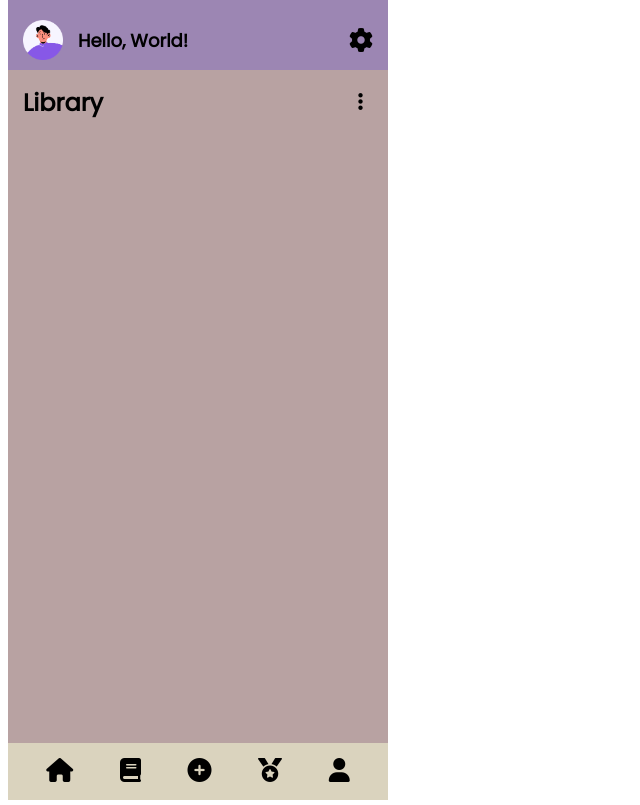
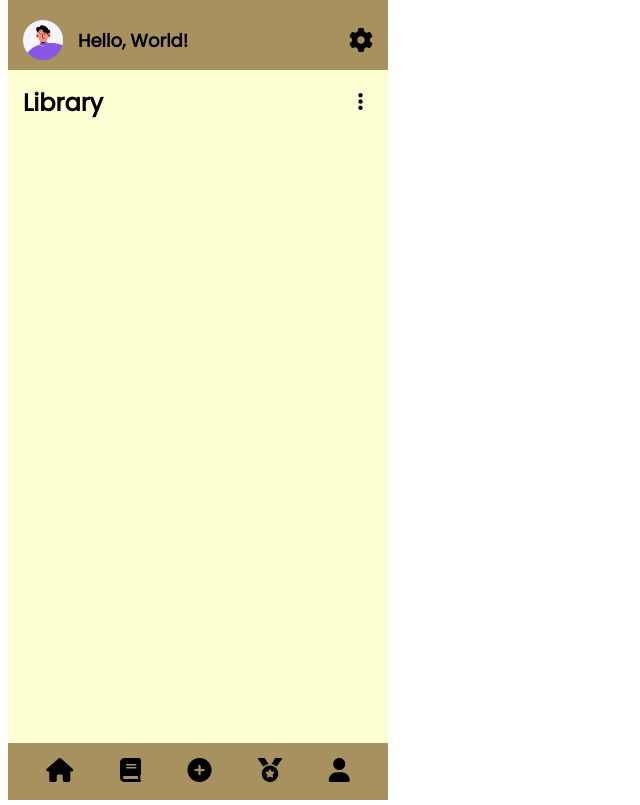
Before and after one commit to domssab/NetFics, a website: page www/books/booksIndex.html in a window 1280 px wide. Shown: the whole page, without its empty margins (0-640 px from the left). Drawn offline with Linux system fonts and the light colour scheme.

Commit message:
feat(ui): change colors of books page

```diff
--- a/www/books/booksStyle.css
+++ b/www/books/booksStyle.css
@@ -1,6 +1,6 @@
 header {
     overflow: hidden;
-    background-color: #9c86b3;
+    background-color: #A7915F;
     position: fixed;
     top: 0;
     width: 350px;
@@ -36,7 +36,7 @@ header {
     bottom: 0;
     width: 350px;
     padding: 15px;
-    background-color: #DAD3BE;
+    background-color: #A7915F;
     text-align: center;
     z-index: 1000;
 }
@@ -65,7 +65,7 @@ header {
 
 shelf {
     width: 350px;
-    background-color: #b8a2a2;
+    background-color: #FEFFD2;
     display: flex;
     justify-content: flex-start;
     align-items: center;
```
